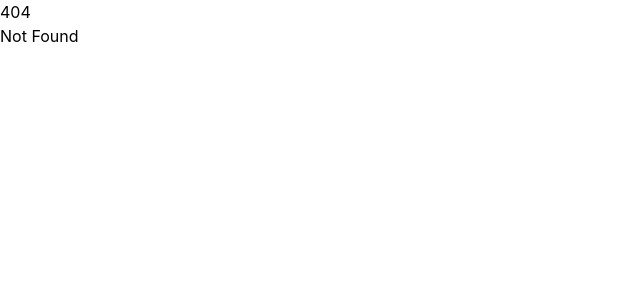
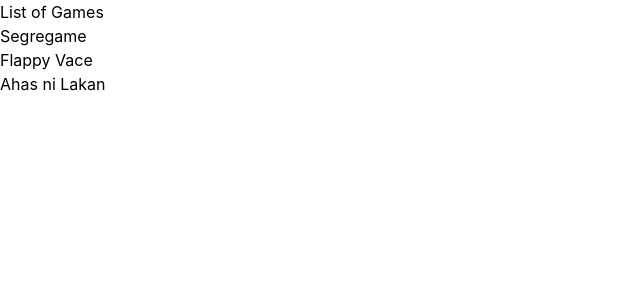
Before and after one commit to Hsoj-dev/hsoj.is-a.dev, a SvelteKit app: page /games in a window 1280 px wide. Before the commit this address had no page. Shown: the top 300 px of the page, without its empty margins (0-640 px from the left). Built offline with nearby package versions, Linux system fonts and the light colour scheme.

Commit message:
chore: add +page.svelte files

```diff
--- /dev/null
+++ b/src/routes/blogs/+page.svelte
@@ -0,0 +1,2 @@
+<!-- src\routes\blogs\+page.svelte -->
+<div><p>List of Blogs</p></div>
--- /dev/null
+++ b/src/routes/games/+page.svelte
@@ -0,0 +1,12 @@
+<!-- src\routes\games\+page.svelte -->
+<script lang="ts">
+    import { resolve } from "$app/paths";
+</script>
+
+<div><p>List of Games</p></div>
+
+<ul>
+    <li><a href={resolve('/games/segregame')}>Segregame</a></li>
+    <li><a href={resolve('/games/flappy-vace')}>Flappy Vace</a></li>
+    <li><a href={resolve('/games/ahas-ni-lakan')}>Ahas ni Lakan</a></li>
+</ul>
--- /dev/null
+++ b/src/routes/games/ahas-ni-lakan/+page.svelte
@@ -0,0 +1,2 @@
+<!-- src\routes\games\ahas-ni-lakan\+page.svelte -->
+<p>Ahas ni Lakan</p>
--- /dev/null
+++ b/src/routes/games/flappy-vace/+page.svelte
@@ -0,0 +1,2 @@
+<!-- src\routes\games\flappy-vace\+page.svelte -->
+<p>Flappy Vace</p>
--- /dev/null
+++ b/src/routes/games/segregame/+page.svelte
@@ -0,0 +1,2 @@
+<!-- src\routes\games\segregame\+page.svelte -->
+<p>Segregame</p>
--- /dev/null
+++ b/src/routes/guestbook/+page.svelte
@@ -0,0 +1,2 @@
+<!-- src\routes\guestbook\+page.svelte -->
+<div><p>Guestbook</p></div>
--- /dev/null
+++ b/src/routes/projects/+page.svelte
@@ -0,0 +1,11 @@
+<!-- src\routes\projects\+page.svelte -->
+<script lang="ts">
+    import { resolve } from "$app/paths";
+</script>
+
+<div><p>List of Projects</p></div>
+
+<ul>
+    <li><a href={resolve('/projects/hsoj-bot')}>Hsoj-Bot</a></li>
+    <li><a href={resolve('/projects/scrabbly')}>Scrabbly</a></li>
+</ul>
--- /dev/null
+++ b/src/routes/projects/hsoj-bot/+page.svelte
@@ -0,0 +1,2 @@
+<!-- src\routes\projects\hsoj-bot\+page.svelte -->
+<p>Hsoj-Bot</p>
--- /dev/null
+++ b/src/routes/projects/scrabbly/+page.svelte
@@ -0,0 +1,2 @@
+<!-- src\routes\projects\scrabbly\+page.svelte -->
+<p>Scrabbly</p>
```
